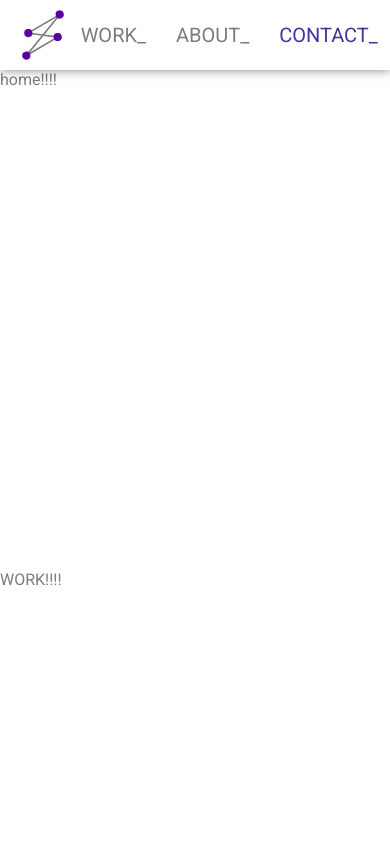
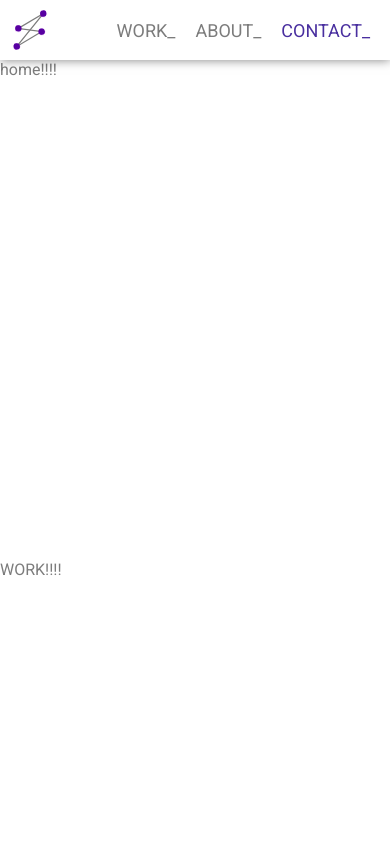
Before and after one commit to ASteinheiser/iamandrew.io, a React (Create React App) app: page / in a window 390 px wide. Shown: the top 844 px of the page. Built offline with nearby package versions, Linux system fonts and the light colour scheme.

Commit message:
mobile styling for the topBar

```diff
--- a/src/components/TopBar/top-bar.scss
+++ b/src/components/TopBar/top-bar.scss
@@ -43,3 +43,19 @@
     color: var(--purple);
   }
 }
+
+@media(max-width: 800px) {
+  .top-bar-container {
+    padding: 10px 10px;
+
+    .top-bar-logo {
+      height: 40px;
+      width: 40px;
+    }
+
+    .top-bar-item {
+      font-size: 18px;
+      padding: 0 10px;
+    }
+  }
+}
```
